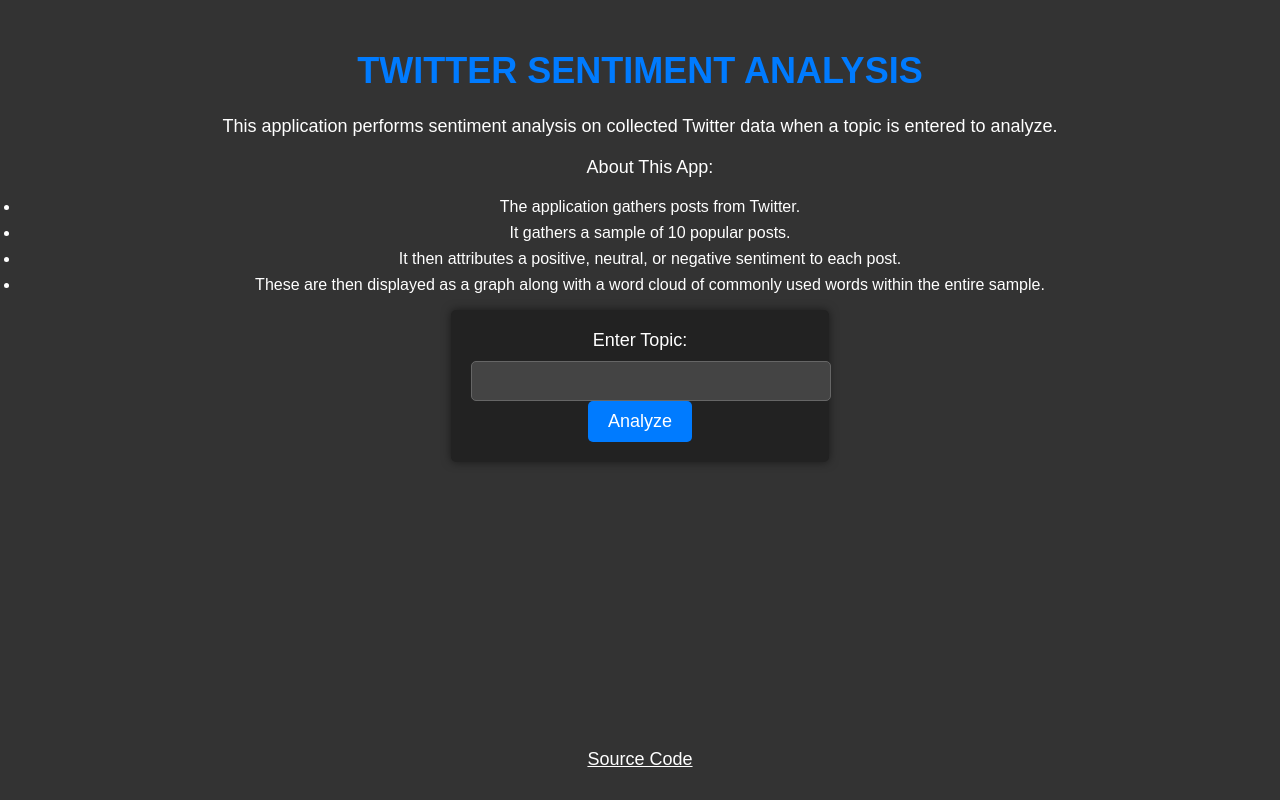
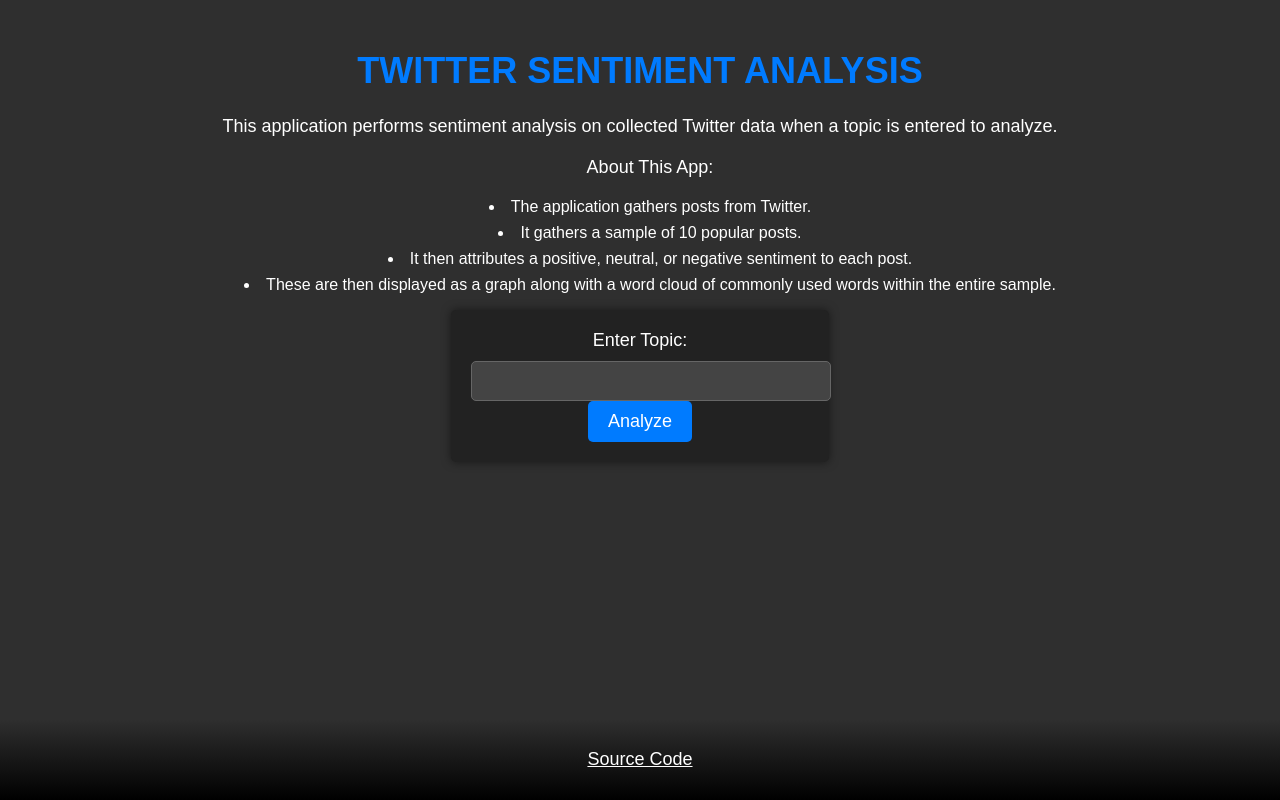
Before and after one commit to JamisonHunter/xanalysis-website, a Flask app: page / in a window 1280 px wide. Run offline with Flask 3, Linux system fonts and the light colour scheme; parts of the project's set-up code (start-up, migrations or seed data) failed here and were passed over.

Commit message:
Changed Background Color

```diff
--- a/static/style.css
+++ b/static/style.css
@@ -1,6 +1,6 @@
 body {
     font-family: Arial, sans-serif;
-    background-color: #333;
+    background-color: #2F2F2F;
     color: #fff;
     margin: 0;
     padding: 0;
@@ -71,11 +71,12 @@ ul {
 
 li {
     margin: 8px 0;
+    list-style-position: inside;
 }
 
 /* Footer styles */
 footer {
-    background-color: #333;
+    background-image: linear-gradient(0deg, black, #2F2F2F);
     color: #fff;
     text-align: center;
     padding: 10px 0;
```
